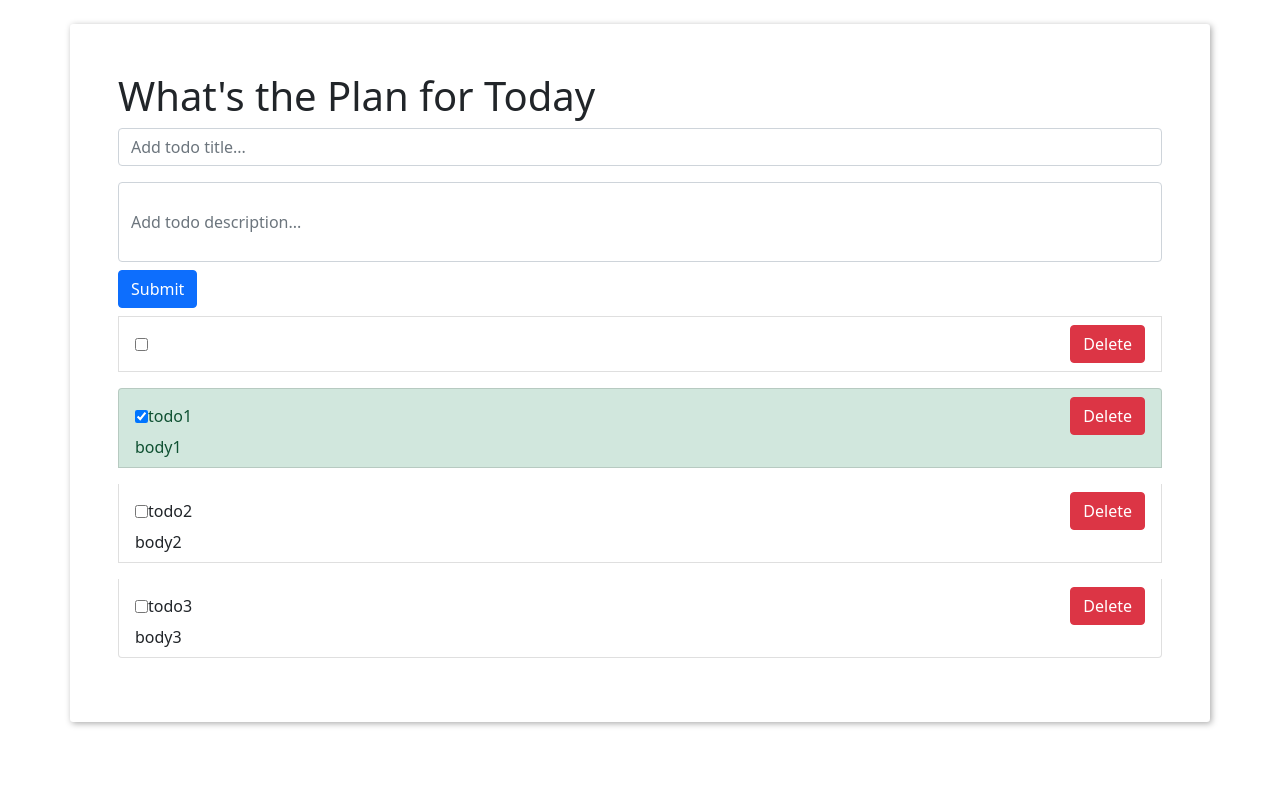
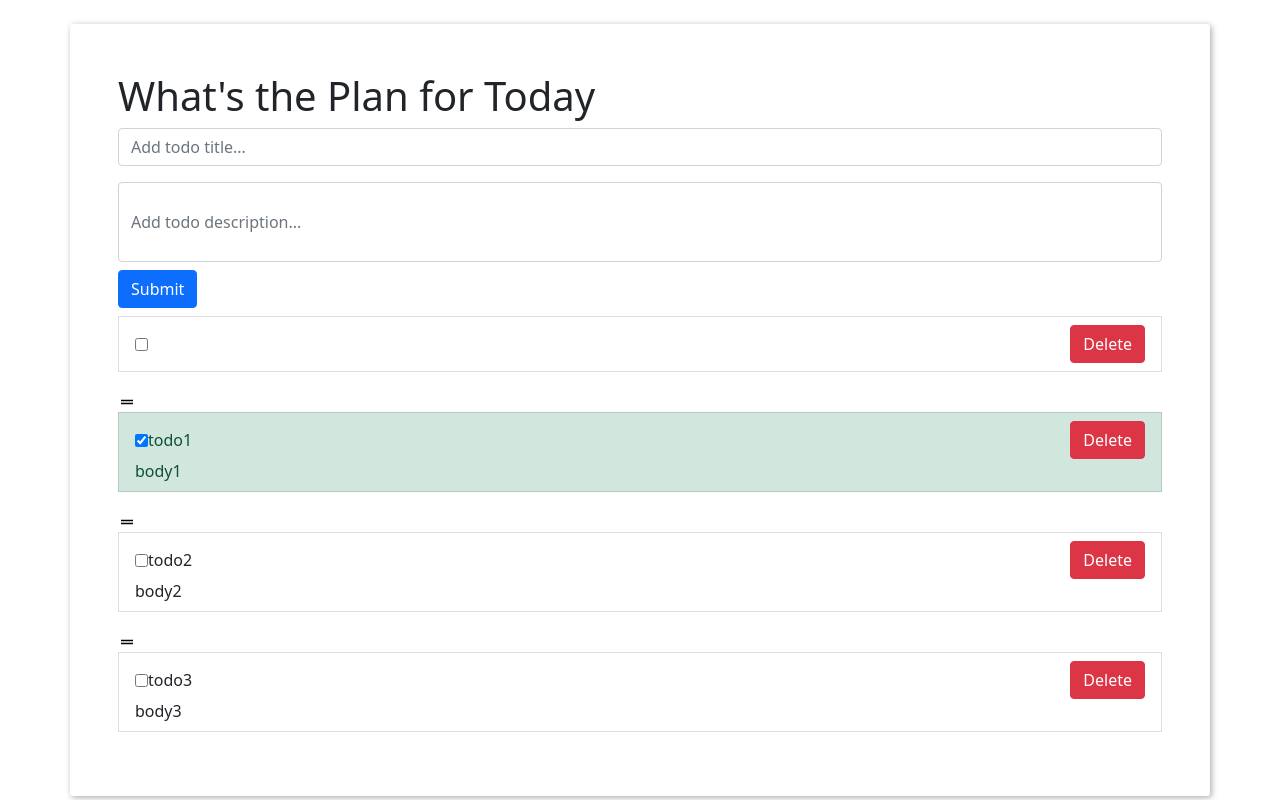
Before and after one commit to gavindang2911/TodoApp, a React (Create React App) app: page / in a window 1280 px wide. Built offline with nearby package versions, Linux system fonts and the light colour scheme.

Commit message:
Updated drag and drop feature

```diff
--- /dev/null
+++ b/src/components/DragHandle.js
@@ -0,0 +1,24 @@
+import { ReactComponent as DragHandleIcon } from '../drag_handle-black.svg';
+import React from 'react';
+
+const divStyle = {
+  DragIconWrapper: {
+    display: 'inline-block',
+    svg: {
+      width: '20px',
+      height: '20px',
+      verticalAlign: 'middle',
+      paddingTight: '1rem',
+    },
+  },
+};
+
+const DragHandle = (props) => {
+  return (
+    <div style={divStyle} {...props}>
+      <DragHandleIcon />
+    </div>
+  );
+};
+
+export default DragHandle;
--- a/src/components/TodoList.js
+++ b/src/components/TodoList.js
@@ -1,7 +1,8 @@
 import React from 'react';
 import TodoItem from './TodoItem';
 import List from '../data';
-import { DragDropContext, Droppable, Draggable } from "react-beautiful-dnd";
+import { DragDropContext, Droppable, Draggable } from 'react-beautiful-dnd';
+import DragHandle from './DragHandle';
 
 const TodoList = () => {
   const todos = List.getList();
@@ -19,7 +20,27 @@ const TodoList = () => {
         }}
       >
         <ul className="list-group">
-        {todos.map((todo) => (
+          <Droppable droppableId="droppable-1">
+            {(provided, _) => (
+              <div ref={provided.innerRef} {...provided.droppableProps}>
+                {todos.map((todo, i) => (
+                  <Draggable
+                    key={todo.id}
+                    draggableId={'draggable-' + todo.id}
+                    index={i}
+                  >
+                    {(provided, snapshot) => (
+                      <div
+                        ref={provided.innerRef}
+                        {...provided.draggableProps}
+                        style={{
+                          ...provided.draggableProps.style,
+                          boxShadow: snapshot.isDragging
+                            ? '0 0 .4rem #666'
+                            : 'none',
+                        }}
+                      >
+                        <DragHandle {...provided.dragHandleProps} />
                         <TodoItem
                           id={todo.id}
                           title={todo.title}
@@ -27,10 +48,16 @@ const TodoList = () => {
                           status={todo.completed}
                           dueDate={todo.dueDate}
                         />
+                      </div>
+                    )}
+                  </Draggable>
                 ))}
+                {provided.placeholder}
+              </div>
+            )}
+          </Droppable>
         </ul>
       </DragDropContext>
-
     </div>
   );
 };
```
Also changed, not shown: src/data.js (+6 -6 lines), src/drag_handle-black.svg (added). Lines whose indentation alone changed are shown as unchanged.
